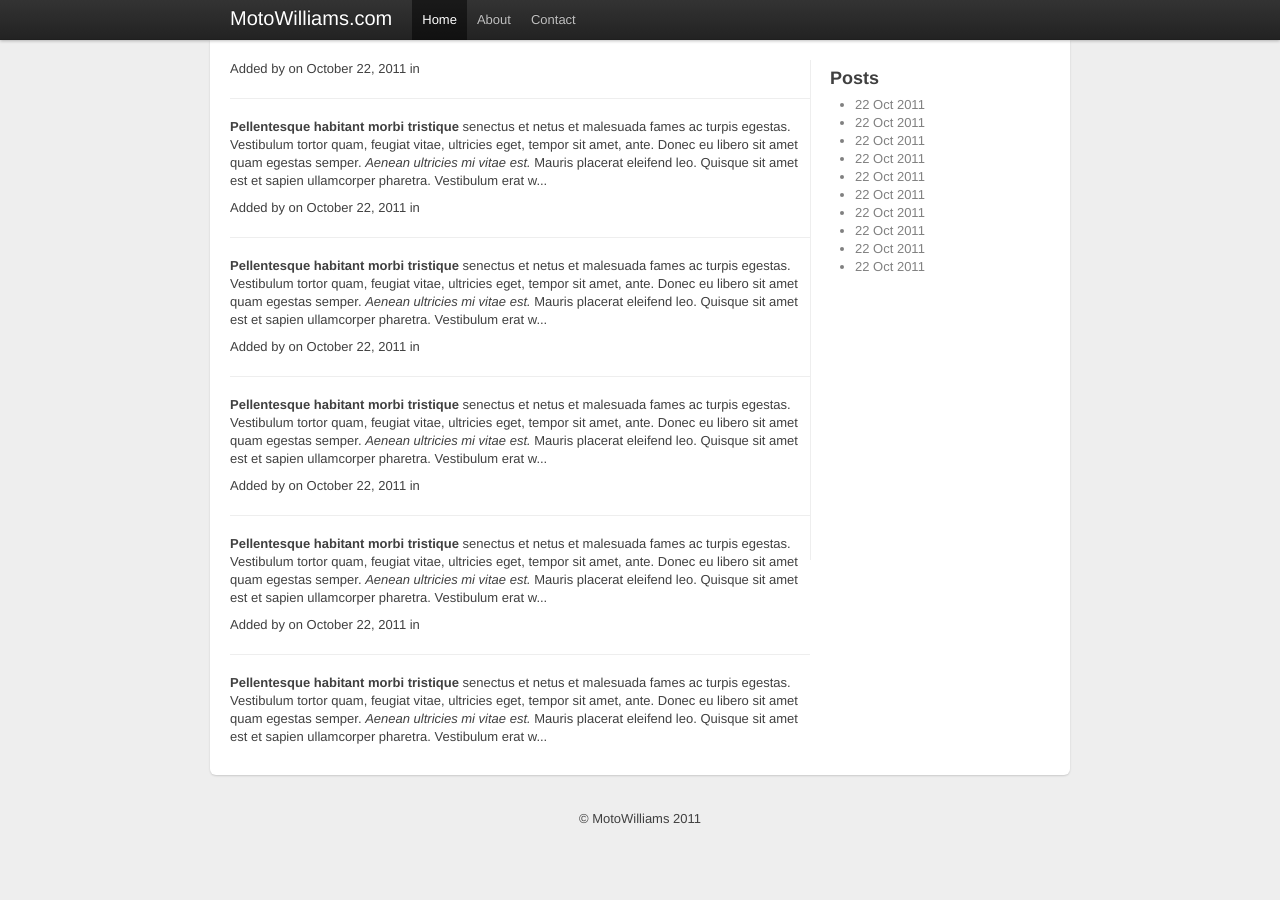
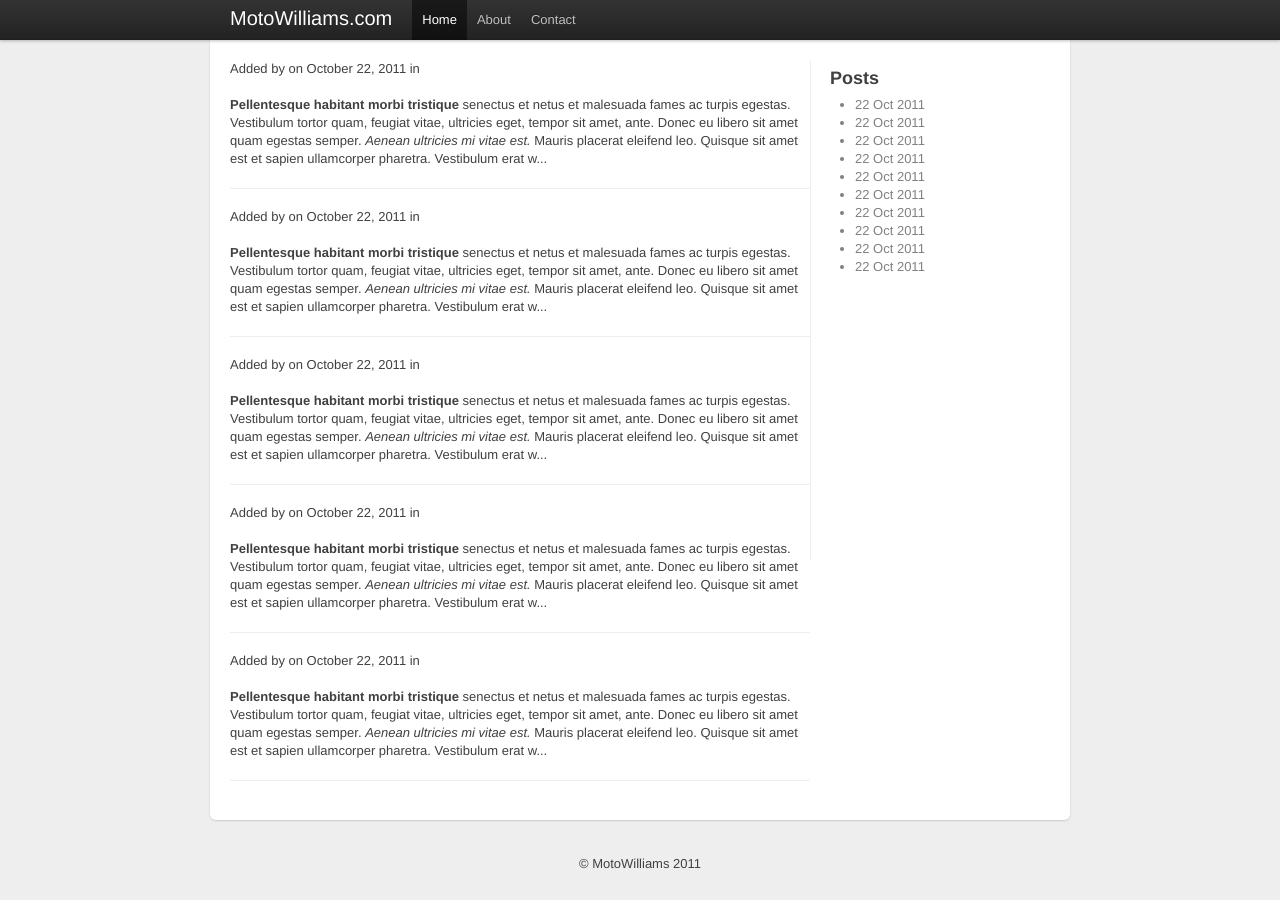
Before and after one commit to motowilliams/motowilliams.github.com-back, a Jekyll site: the page built from index.html, in a window 1280 px wide. Built offline with Jekyll 4.4.1, drawn with Linux system fonts in a browser that asks for light colours; the list of posts is cut into pages by our own code.

Commit message:
Update _includes/single_page.html

```diff
--- a/_includes/single_page.html
+++ b/_includes/single_page.html
@@ -9,9 +9,8 @@
       {% endfor %}
     </p>
 
-    <hr />
-
     <div class="entrybody">
       {{ page.content | truncate: 400 }}
     </div>
   </div>
+  <hr />
```
